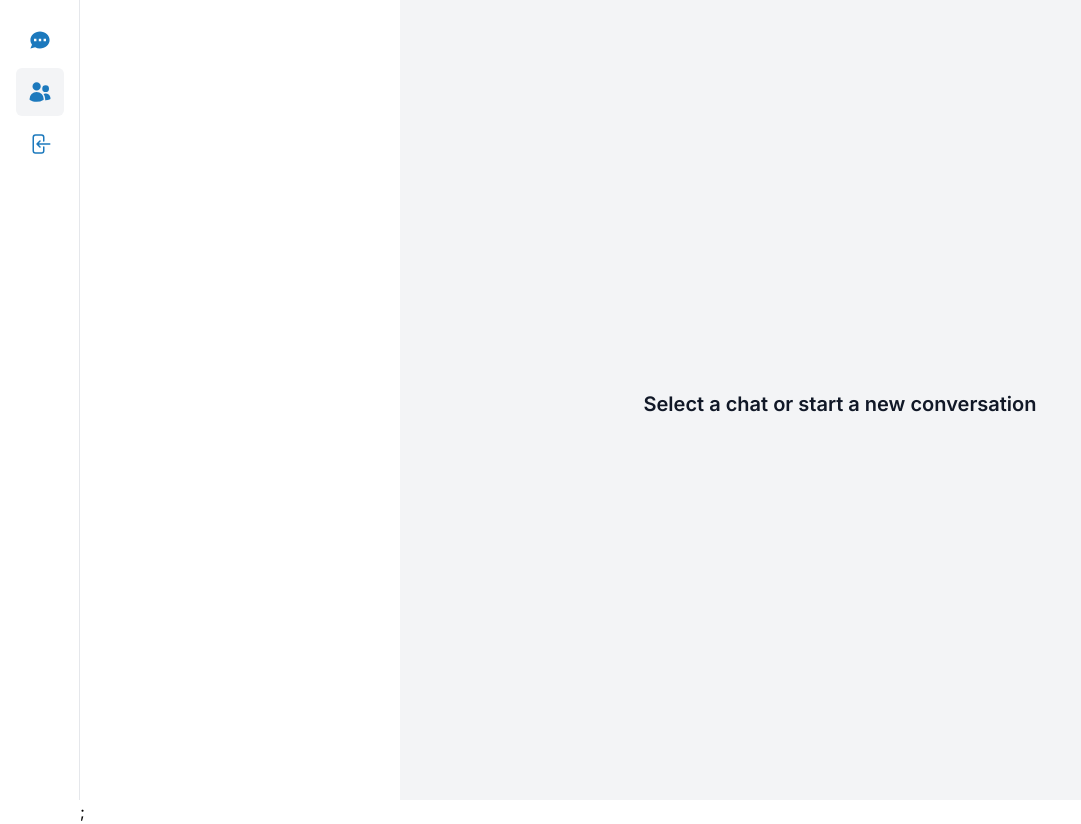
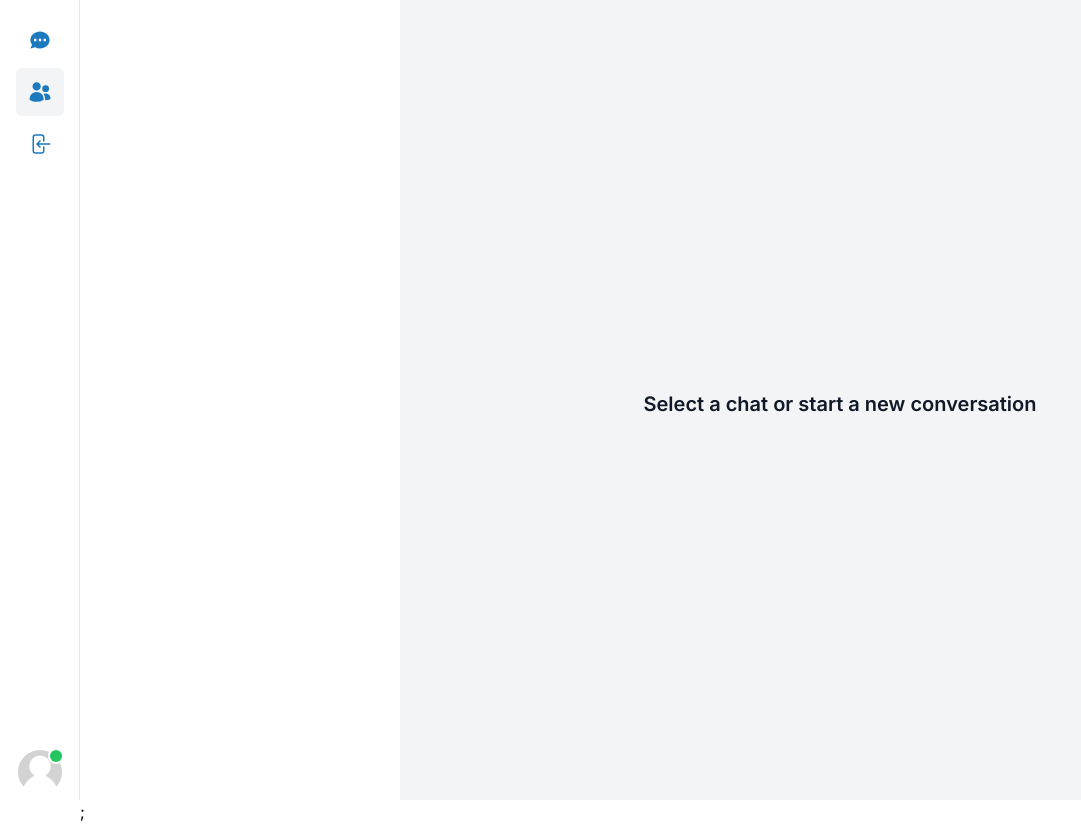
Before and after one commit to taitddev/gmchat, a Next.js app: page /users in a window 1280 px wide. Shown: the whole page, without its empty margins (0-1081 px from the left). Built offline with nearby package versions, Linux system fonts and the light colour scheme; no server answers.

Commit message:
feat: add sidebar avatar

```diff
--- /dev/null
+++ b/app/components/Avatar.tsx
@@ -0,0 +1,23 @@
+import Image from "next/image";
+import { User } from "@prisma/client";
+
+interface IAvatarProps {
+  user?: User;
+}
+
+const Avatar: React.FC<IAvatarProps> = ({ user }) => {
+  return (
+    <div className="relative">
+      <div className="relative inline-block h-9 w-9 overflow-hidden rounded-full md:h-11 md:w-11">
+        <Image
+          fill
+          src={user?.image || "/images/placeholder.jpg"}
+          alt="Avatar"
+        />
+      </div>
+      <span className="absolute right-0 top-0 block h-2 w-2 rounded-full bg-green-500 ring-2 ring-white md:h-3 md:w-3" />
+    </div>
+  );
+};
+
+export default Avatar;
--- a/app/components/sidebar/DesktopSidebar.tsx
+++ b/app/components/sidebar/DesktopSidebar.tsx
@@ -4,6 +4,7 @@ import { FC, useState } from "react";
 import { User } from "@prisma/client";
 import useRoutes from "@/hooks/useRoutes";
 import DesktopItem from "./DesktopItem";
+import Avatar from "../Avatar";
 
 interface IDesktopSidebarProps {
   currentUser: User;
@@ -30,6 +31,15 @@ const DesktopSidebar: FC<IDesktopSidebarProps> = ({ currentUser }) => {
             ))}
           </ul>
         </nav>
+
+        <nav className="mt-4 flex flex-col items-center justify-between">
+          <div
+            onClick={() => setIsOpen(true)}
+            className="cursor-pointer transition hover:opacity-75"
+          >
+            <Avatar user={currentUser} />
+          </div>
+        </nav>
       </div>
     </>
   );
--- a/app/users/layout.tsx
+++ b/app/users/layout.tsx
@@ -6,6 +6,7 @@ export default async function UsersLayout({
   children: React.ReactNode;
 }) {
   return (
+    // @ts-expect-error Server Component
     <Sidebar>
       <div className="h-full">{children}</div>;
     </Sidebar>
```
